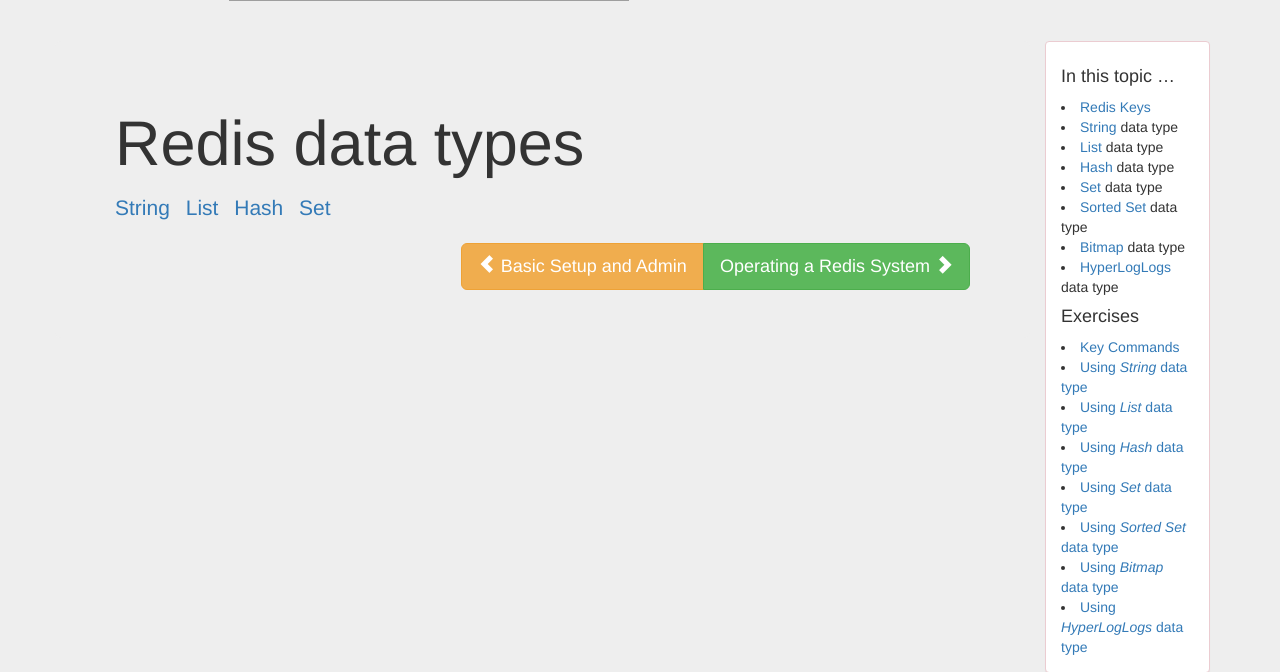
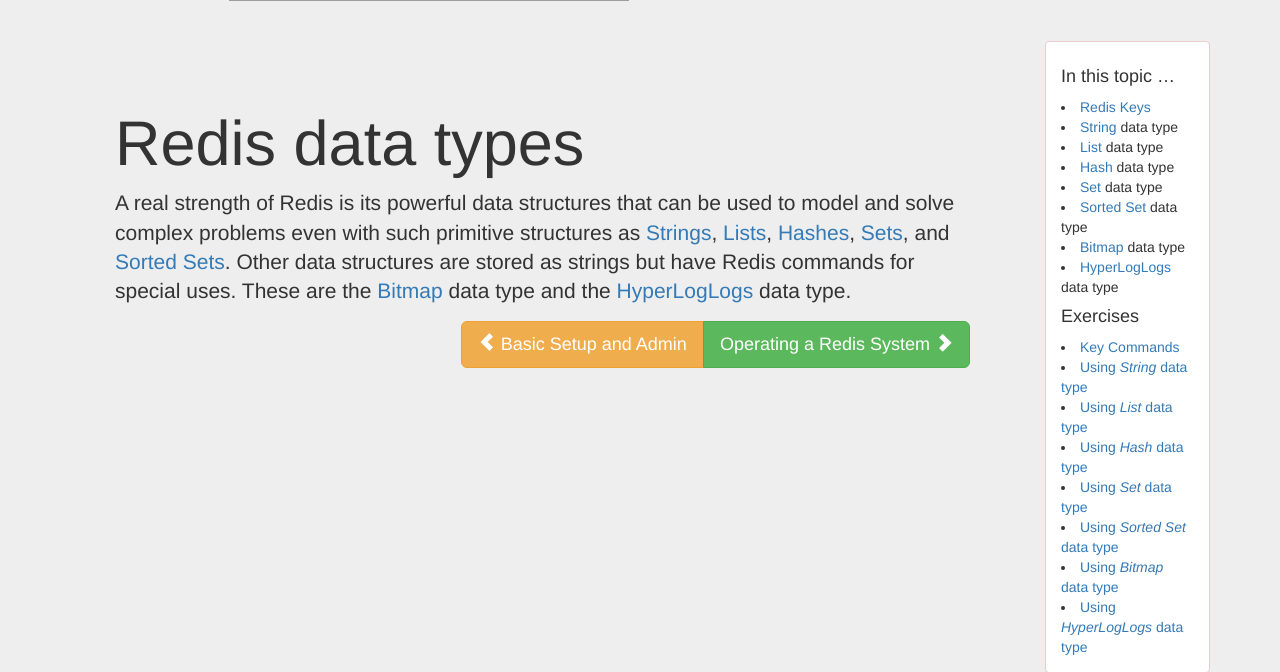
Before and after one commit to jermnelson/introduction-to-redis, a Flask app: page /redis-data-types in a window 1280 px wide. Shown: the part 319-991 px from the top of the page. Run offline with Flask 2, Linux system fonts and the light colour scheme; some libraries are stand-ins or nearby versions; grey boxes are pictures that could not be loaded.

Commit message:
added more redis data content

```diff
--- a/templates/redis-data-types.html
+++ b/templates/redis-data-types.html
@@ -5,12 +5,18 @@
  <div class="col-md-10 jumbotron">
   <h1>Redis data types</h1>
   <p class="lead">
-  <ul class="list-inline lead">
-   <li><a href="#string">String</a></li>
-   <li><a href="#list">List</a></li>
-   <li><a href="#hash">Hash</a></li>
-   <li><a href="#set">Set</a></li>
-  </ul>
+   A real strength of Redis is its powerful data structures that can be used
+   to model and solve complex problems even with such primitive structures as
+   <a href="#string">Strings</a>,
+   <a href="#list">Lists</a>,
+   <a href="#hash">Hashes</a>,
+   <a href="#set">Sets</a>, and
+  <a href="#sorted-set">Sorted Sets</a>. Other data structures are stored as
+  strings but have Redis commands for special uses. These are the
+  <a href="#bitmap">Bitmap</a> data type and the
+  <a href="#hll">HyperLogLogs</a> data type.
+
+  </p>
   {% include 'snippets/topic-nav.html' %}
  </div>
  <div class="col-md-2">
```
